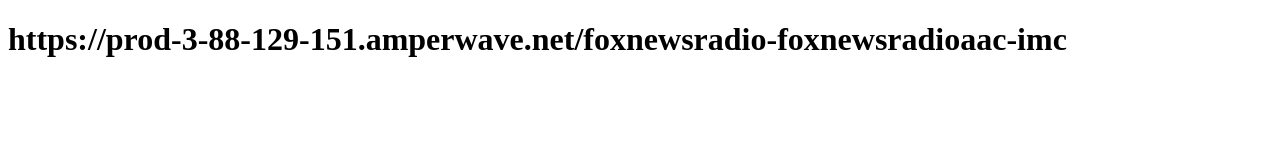
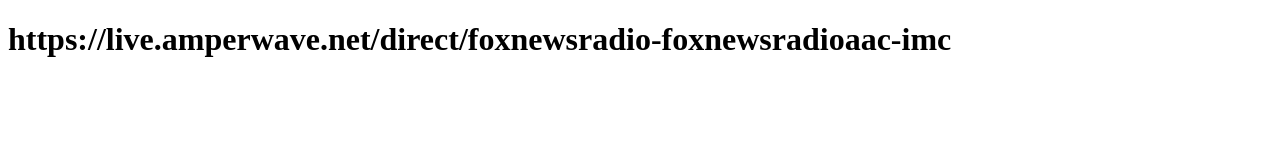
Before and after one commit to fuiwgfB/51, a plain HTML site: page index.html in a window 1280 px wide. Drawn offline with Linux system fonts and the light colour scheme.

Commit message:
Update index.html

```diff
--- a/index.html
+++ b/index.html
@@ -1,6 +1,6 @@
 <!DOCTYPE html>
 <html>
   <head>
-<h1>https://prod-3-88-129-151.amperwave.net/foxnewsradio-foxnewsradioaac-imc</h1>
+<h1>https://live.amperwave.net/direct/foxnewsradio-foxnewsradioaac-imc</h1>
   </head>
 </html>
```
